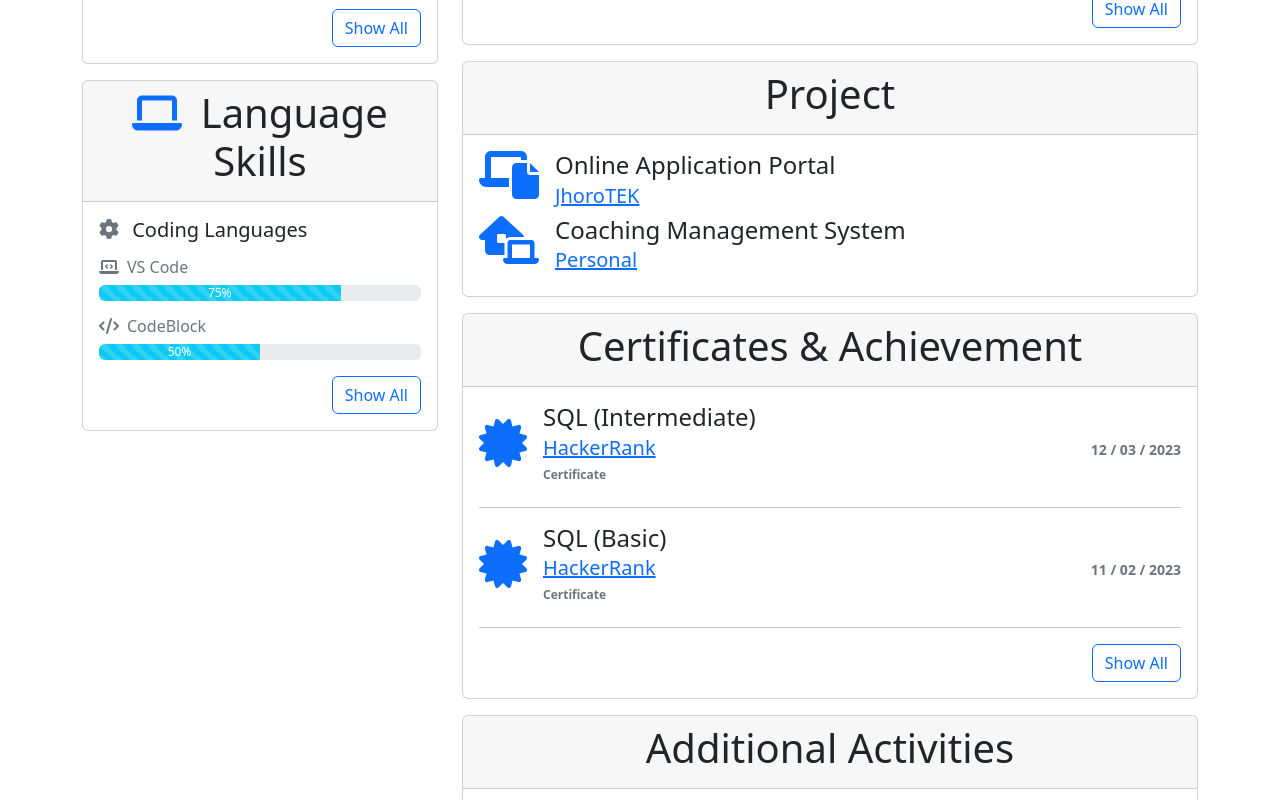
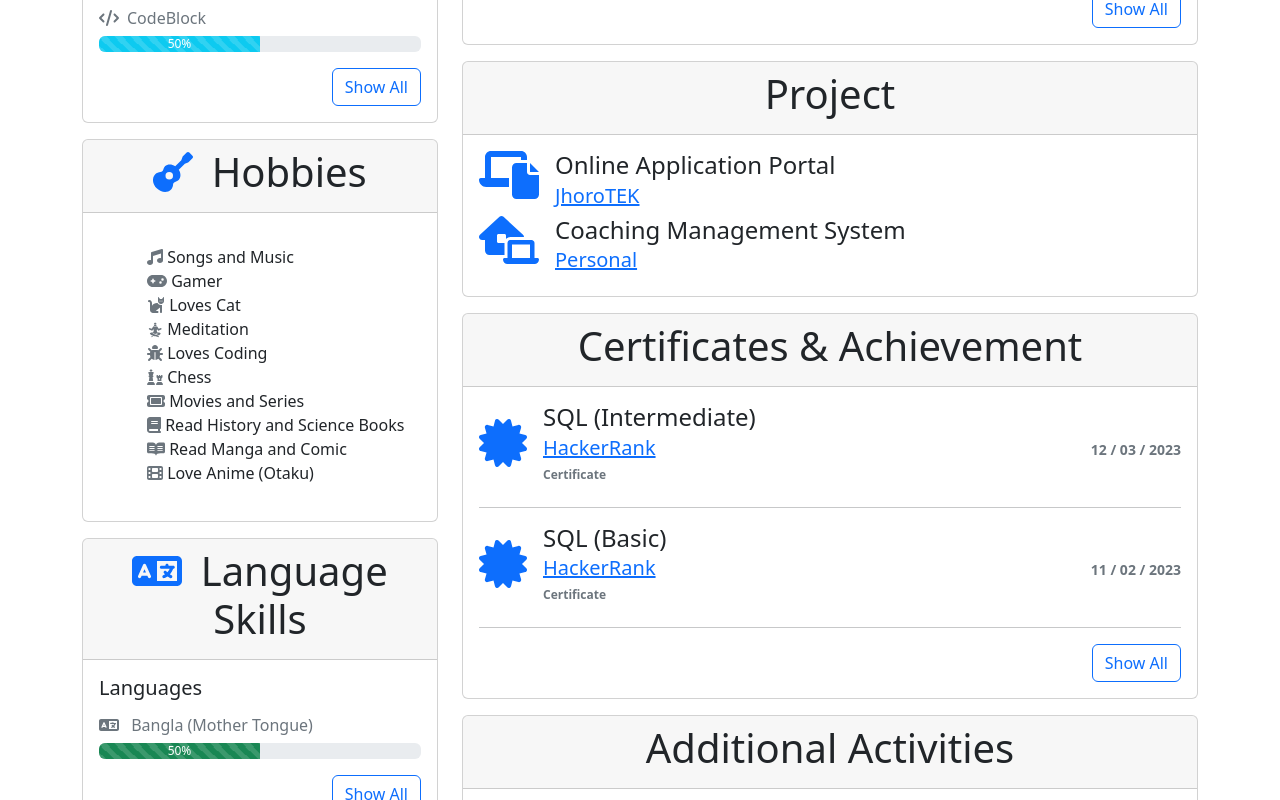
Before and after one commit to SafwanELLipSE/onlineResume, a React (Create React App) app: page / in a window 1280 px wide. Shown: the part 1460-2260 px from the top of the page. Built offline with nearby package versions, Linux system fonts and the light colour scheme.

Commit message:
added Hobbies.

```diff
--- a/package.json
+++ b/package.json
@@ -9,6 +9,7 @@
     "@fortawesome/free-regular-svg-icons": "^6.2.0",
     "@fortawesome/free-solid-svg-icons": "^6.2.0",
     "@fortawesome/react-fontawesome": "^0.2.0",
+    "@react-icons/all-files": "^4.1.0",
     "@testing-library/jest-dom": "^5.16.5",
     "@testing-library/react": "^13.4.0",
     "@testing-library/user-event": "^13.5.0",
@@ -16,6 +17,7 @@
     "react": "^18.2.0",
     "react-bootstrap": "^2.5.0",
     "react-dom": "^18.2.0",
+    "react-icons": "^4.8.0",
     "react-scripts": "5.0.1",
     "web-vitals": "^2.1.4"
   },
--- /dev/null
+++ b/src/components/Hobby/Hobby.jsx
@@ -0,0 +1,46 @@
+import React from 'react';
+
+// Bootstraps 5
+import Card from 'react-bootstrap/Card';
+import Collapse from 'react-bootstrap/Collapse';
+import Button from 'react-bootstrap/Button';
+
+// fontawesome
+import { FontAwesomeIcon } from '@fortawesome/react-fontawesome';
+import {  faGuitar, faMusic, faGamepad, faCat, faBug, faChess, faFilm, faBook, faTicket } from '@fortawesome/free-solid-svg-icons';
+import { faReadme } from '@fortawesome/free-brands-svg-icons';
+// React Icon
+import { GiMeditation } from "react-icons/gi";
+
+// styles
+import styles from "./Hobby.module.css";
+
+const Hobby = () => {
+    return (
+        <div>
+            <Card className='mb-3'>
+                <Card.Header>
+                    <h1 className='text-center'> <FontAwesomeIcon icon={faGuitar} className={`text-primary me-2`}/> Hobbies </h1>
+                </Card.Header>
+                <Card.Body>
+                    <div className={`${styles.media} mb-1`}>
+                        <ul className={`${styles.mediaBody} list-unstyled mt-3`}>
+                            <li><FontAwesomeIcon icon={faMusic} className={`text-muted ms-5`} /> Songs and Music</li>
+                            <li><FontAwesomeIcon icon={faGamepad} className={`text-muted ms-5`} /> Gamer</li>
+                            <li><FontAwesomeIcon icon={faCat} className={`text-muted ms-5`} /> Loves Cat</li>
+                            <li><GiMeditation className={`text-muted ms-5`} /> Meditation</li>
+                            <li><FontAwesomeIcon icon={faBug} className={`text-muted ms-5`} /> Loves Coding</li>
+                            <li><FontAwesomeIcon icon={faChess} className={`text-muted ms-5`} /> Chess</li>
+                            <li><FontAwesomeIcon icon={faTicket} className={`text-muted ms-5`} /> Movies and Series</li>
+                            <li><FontAwesomeIcon icon={faBook} className={`text-muted ms-5`} /> Read History and Science Books</li>
+                            <li><FontAwesomeIcon icon={faReadme} className={`text-muted ms-5`} /> Read Manga and Comic</li>
+                            <li><FontAwesomeIcon icon={faFilm} className={`text-muted ms-5`} /> Love Anime (Otaku)</li>
+                        </ul>
+                    </div>
+                </Card.Body>
+            </Card>
+        </div>
+    );
+}
+
+export default Hobby;
--- /dev/null
+++ b/src/components/Hobby/Hobby.module.css
@@ -0,0 +1,10 @@
+.media {
+    display: -ms-flexbox;
+    display: flex;
+    -ms-flex-align: start;
+    align-items: flex-start;
+}
+.mediaBody {
+    -ms-flex: 1;
+    flex: 1;
+}
--- a/src/components/Main/Main.jsx
+++ b/src/components/Main/Main.jsx
@@ -18,6 +18,7 @@ import OnlineCertificates from '../OnlineCertificate/OnlineCertificate';
 // Bootstraps
 import Row from 'react-bootstrap/Row';
 import Col from 'react-bootstrap/Col';
+import Hobby from '../Hobby/Hobby';
 
 
 export default function Main() {
@@ -28,9 +29,10 @@ export default function Main() {
                     <Col lg={4} md={4} sm={12}>
                         <ProfileImage />
                         <ProfileInfo />
-                        <Language />
                         <Skills />
                         <Software />
+                        <Hobby/>
+                        <Language />
                     </Col>
                     <Col lg={8} md={8} sm={12}>
                         <PersonalStatement />
--- a/src/components/Workshop/Workshop.jsx
+++ b/src/components/Workshop/Workshop.jsx
@@ -106,7 +106,7 @@ export default function Workshops() {
     <div>
       <Card className='mb-3'>
         <Card.Header>
-          <h1 className='text-center'> Awards </h1>
+          <h1 className='text-center'> Workshops </h1>
         </Card.Header>
         <Card.Body>
           {workshops.slice(0, 2).map((data, index) => (
```
Also changed, not shown: 1 other file (tests, documents, lock files or other folders).
